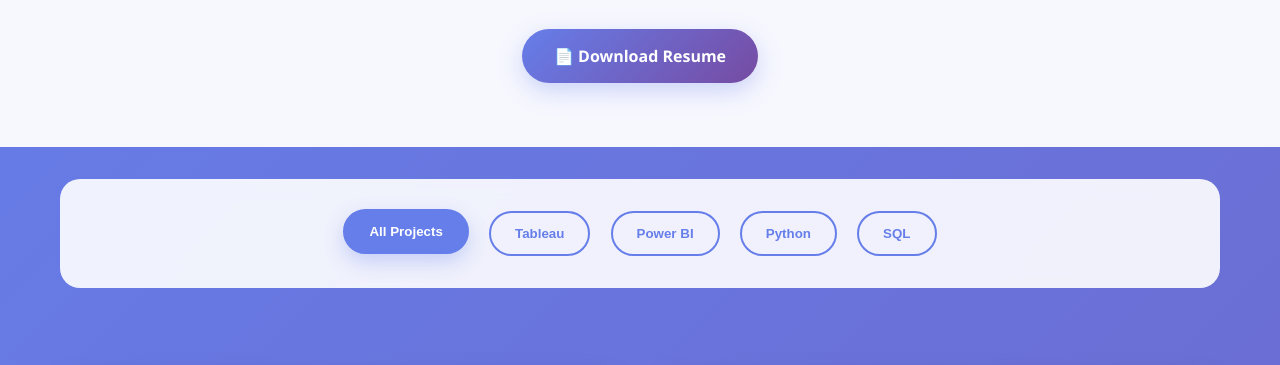
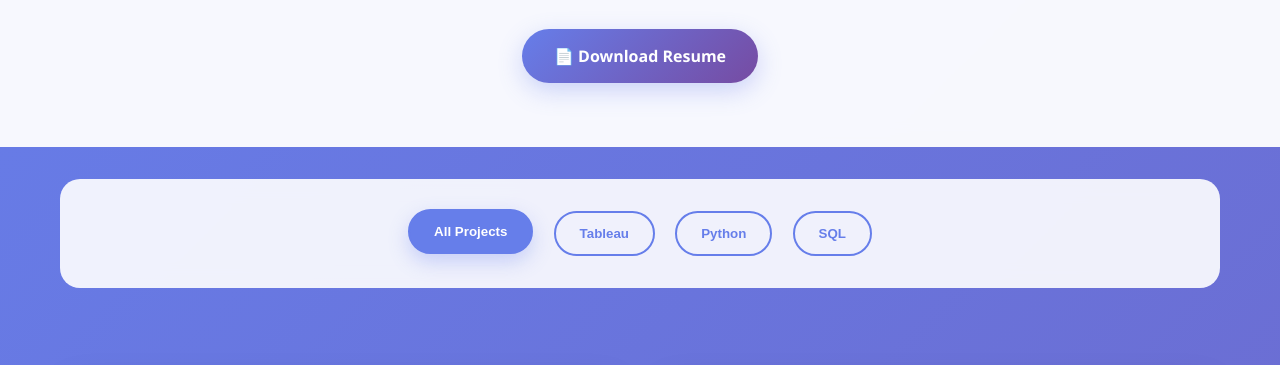
Before and after one commit to DineshAlla12/DineshAlla12.github.io, a plain HTML site: page index.html in a window 1280 px wide. Shown: the part 190-555 px from the top of the page. Drawn offline with Linux system fonts and the light colour scheme.

Commit message:
Update index.html

```diff
--- a/index.html
+++ b/index.html
@@ -295,7 +295,6 @@
     <nav>
       <button class="filter-btn active" onclick="filterProjects('all')">All Projects</button>
       <button class="filter-btn" onclick="filterProjects('tableau')">Tableau</button>
-      <button class="filter-btn" onclick="filterProjects('powerbi')">Power BI</button>
       <button class="filter-btn" onclick="filterProjects('python')">Python</button>
       <button class="filter-btn" onclick="filterProjects('sql')">SQL</button>
     </nav>
```
